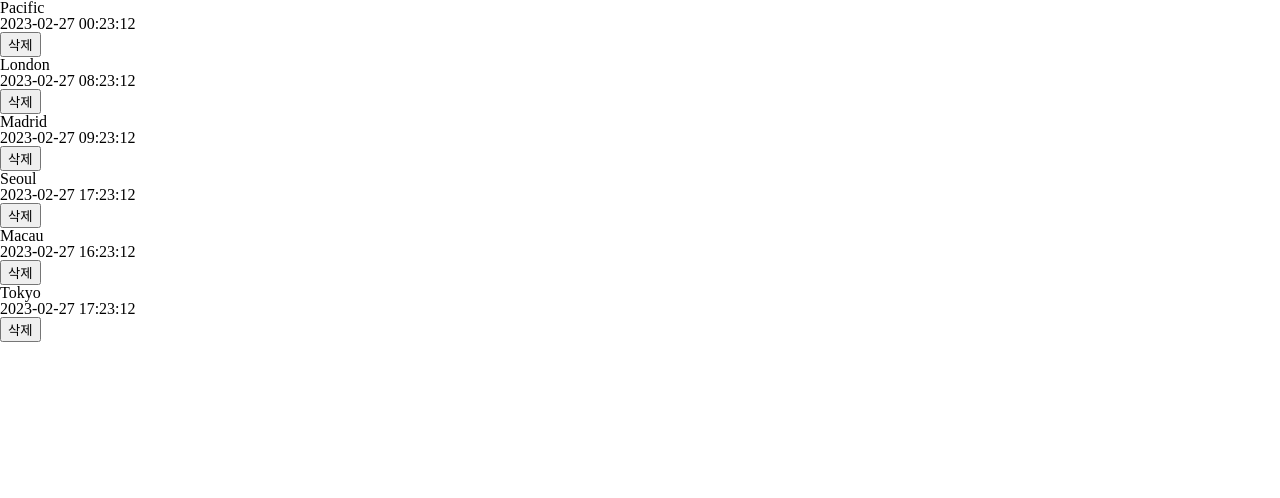
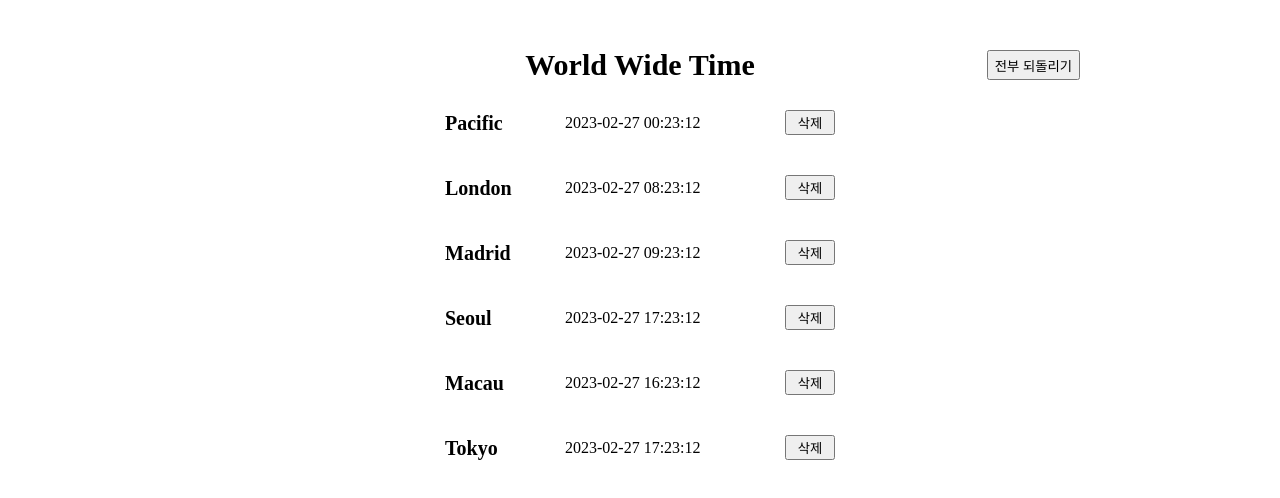
Before and after one commit to lbw3973/world-wide-time, a React (Vite) app: page / in a window 1280 px wide. Shown: the top 498 px of the page. Built offline with nearby package versions, Linux system fonts and the light colour scheme.

Commit message:
Feat: 전부 되될리기 버튼 제작

```diff
--- a/src/App.jsx
+++ b/src/App.jsx
@@ -4,8 +4,19 @@
 import { datas } from "./data/data";
 
 function App() {
+  const resetDatas = () => {
+    if (confirm("전부 되돌리시겠습니까?")) {
+      datas.map((data) => {
+        data.enabled = true;
+      });
+    }
+  };
   return (
     <div className="main">
+      <div className="header">
+        <h1> World Wide Time</h1>
+        <button onClick={resetDatas}>전부 되돌리기</button>
+      </div>
       <Clock />
     </div>
   );
--- a/src/App.scss
+++ b/src/App.scss
@@ -1,6 +1,35 @@
 .main {
+  padding: 50px;
+  .header {
+    position: relative;
+    h1 {
+      text-align: center;
+      font-size: 30px;
+      font-weight: bold;
+      margin-bottom: 30px;
+    }
+    button {
+      position: absolute;
+      top: 0;
+      bottom: 0;
+      right: 150px;
+    }
+  }
   .clock {
-    // display: flex;
-    // gap: 40px;
+    display: flex;
+    justify-content: center;
+    align-items: center;
+    flex-direction: column;
+    gap: 40px;
+    div {
+      display: grid;
+      grid-template-columns: 100px 200px 50px;
+      gap: 20px;
+      align-items: center;
+      h2 {
+        font-weight: bold;
+        font-size: 20px;
+      }
+    }
   }
 }
```
